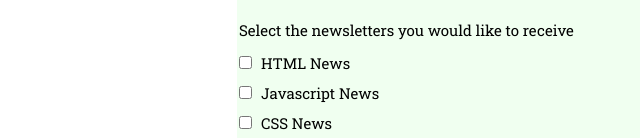
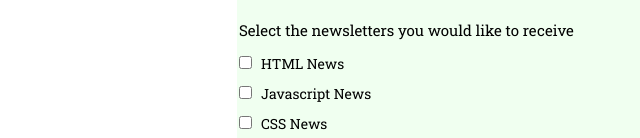
Before and after one commit to euvox/onlineregistrationform, a plain HTML site: page index.html in a window 1280 px wide. Shown: the part 814-952 px from the top of the page, 19-659 px from the left. Drawn offline with Linux system fonts and the light colour scheme.

Commit message:
fixed css error

```diff
--- a/css/style.css
+++ b/css/style.css
@@ -136,7 +136,7 @@ span {
 
 .choice {
   margin-bottom: 15px;
-  font
+  font-size: 14px;
 }
 
 .button {
```
